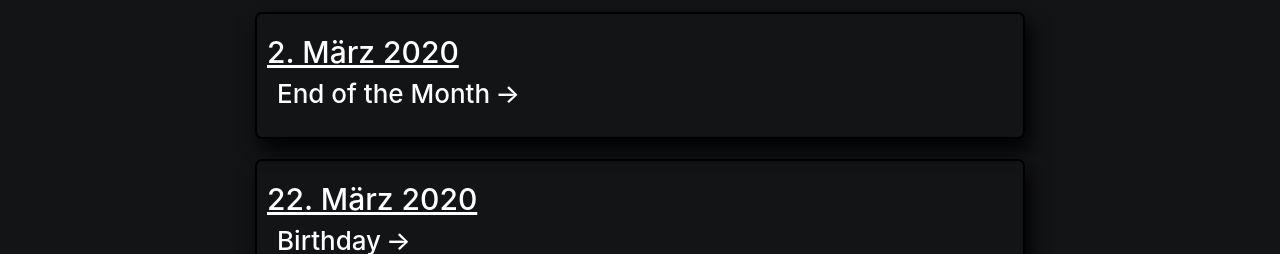
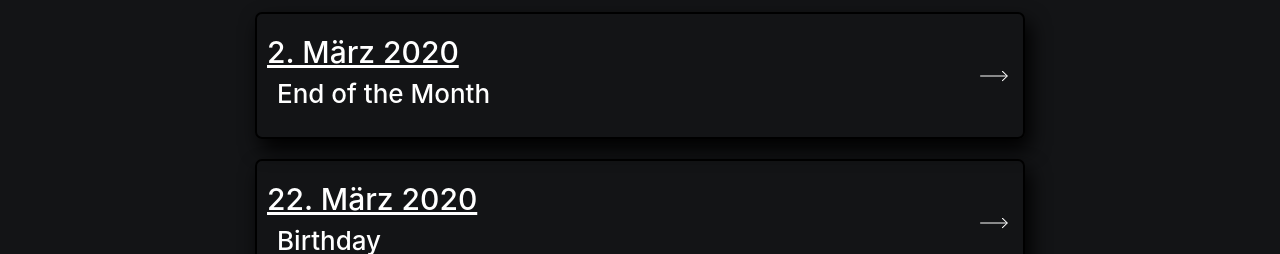
Before and after one commit to QBrunner/OJA, a Vue app: page /kalender in a window 1280 px wide. Shown: the part 698-952 px from the top of the page. Built offline with nearby package versions, Linux system fonts and the light colour scheme.

Commit message:
calendar arrow change

```diff
--- a/src/views/Kalender.vue
+++ b/src/views/Kalender.vue
@@ -25,9 +25,10 @@
 		</div>
 		<div class="eventWrapper">
 			<div class="event" v-for="(event, index) in shownEvents" :key="'event-' + index">
+				<img class="eventArrow" src="@/assets/Icons/Pfeil_nach_rechts.svg">
 				<div class="eventSection">
 					<h2 class="eventHeading">{{event.day}}. {{months[event.month]}} {{event.year}}</h2>
-					<h3 class="eventTitle">{{event.title}} <span class="eventArrow">&rarr;</span></h3>
+					<h3 class="eventTitle">{{event.title}}</h3>
 				</div>
 			</div>
 		</div>
@@ -54,7 +55,7 @@
 				events: [{year: 2020, month: 2, day: 22, title: 'Birthday', link: 'asdf'},
 				{year: 2020, month: 2, day: 31, title: 'End of the Month', link: 'asdf'},
 				{year: 2020, month: 2, day: 31, title: 'End', link: 'asdf'},
-				{year: 2019, month: 11, day: 31, title: 'End of the Month', link: 'asdf'},
+				{year: 2019, month: 8, day: 31, title: 'End of the Month', link: 'asdf'},
 				{year: 2020, month: 2, day: 2, title: 'End of the Month', link: 'asdf'}],
 				currentEvents: [],
 				shownEvents: [],
@@ -329,7 +330,7 @@
 					animation-duration: 1s;
 					cursor: pointer;
 					.eventSection{
-						width: 100%;
+						width: 85%;
 						display: inline-block;
 						.eventHeading{
 							font-size: 5.5vw;
@@ -338,23 +339,22 @@
 						.eventTitle{
 							font-size: 5vw;
 							margin-left: 10px;
-							.eventArrow{
-								position: absolute;
-								margin-left: 5px;
-								transition: 0.5s ease;
-								transform: translateX(0px);
-							}
 						}
-						.eventTitle:hover{
-							.eventArrow{
-								transition: 0.5s $easeInOutBack;
-								transform: translateX(10px);
-							}
-						}
+					}
+					.eventArrow{
+						position: absolute;
+						right: 15px;
+						top: 50%;
+						transform: translateY(-50%);
+						transition: 0.5s ease;
 					}
 				}
 				.event:hover{
 					scale: 1.02;
+					.eventArrow{
+						transition: 0.5s $easeInOutBack;
+						transform: translate(5px, -50%);
+					}
 				}
 				@keyframes contactFadeIn {
 					0%{ opacity: 0;}
```
